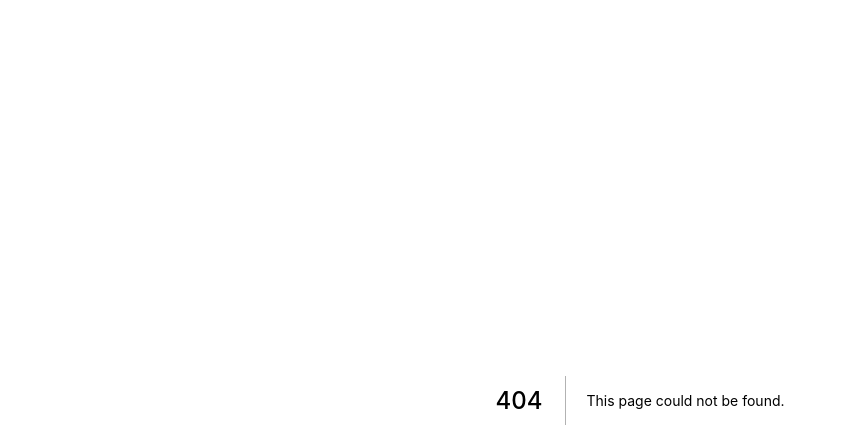
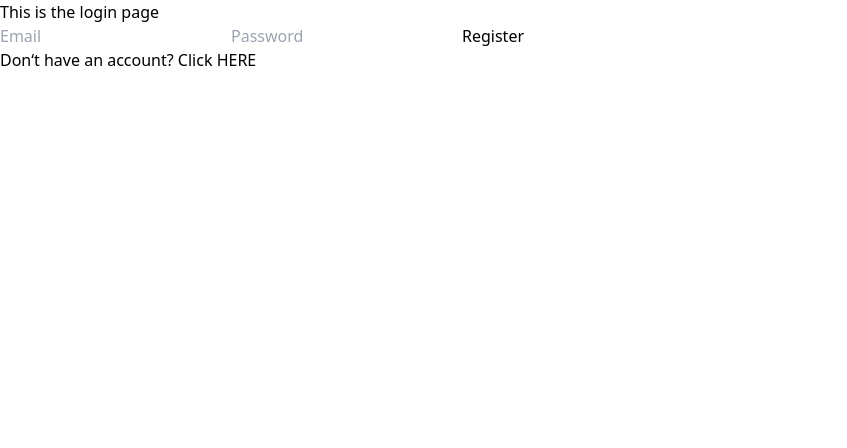
Before and after one commit to jim9112/my-kanban, a Next.js app: page /login in a window 1280 px wide. Before the commit this address had no page. Shown: the top 448 px of the page, without its empty margins (0-847 px from the left). Built offline with nearby package versions, Linux system fonts and the light colour scheme.

Commit message:
add input and signup forms

```diff
--- /dev/null
+++ b/components/login/LoginForm.tsx
@@ -0,0 +1,44 @@
+import React, { useState } from 'react';
+import useUpdateInput from '../../hooks/useUpdateInput';
+
+interface Iprops {
+  setLogin: any;
+}
+
+const LoginForm = ({ setLogin }: Iprops) => {
+  const { formData, updateInput } = useUpdateInput();
+
+  const handleSubmit = (e: React.FormEvent) => {
+    e.preventDefault();
+    console.log(formData);
+  };
+
+  return (
+    <div>
+      <form onSubmit={handleSubmit}>
+        <input
+          type='email'
+          name='email'
+          id='email'
+          placeholder='Email'
+          onChange={updateInput}
+        />
+        <input
+          type='password'
+          name='password'
+          id='password'
+          placeholder='Password'
+          required
+          onChange={updateInput}
+        />
+        <input type='submit' value='Register' />
+      </form>
+      <p>
+        Don&lsquo;t have an account? Click{' '}
+        <button onClick={() => setLogin(false)}>HERE</button>
+      </p>
+    </div>
+  );
+};
+
+export default LoginForm;
--- /dev/null
+++ b/components/login/RegisterForm.tsx
@@ -0,0 +1,59 @@
+import useUpdateInput from '../../hooks/useUpdateInput';
+
+interface Iprops {
+  setLogin: any;
+}
+
+const RegisterForm = ({ setLogin }: Iprops) => {
+  const { formData, updateInput } = useUpdateInput();
+
+  const handleSubmit = (e: React.FormEvent) => {
+    e.preventDefault();
+    console.log(formData);
+  };
+
+  return (
+    <div>
+      <form onSubmit={handleSubmit}>
+        <input
+          type='email'
+          name='email'
+          id='email'
+          placeholder='Email'
+          onChange={updateInput}
+        />
+        <input
+          type='password'
+          name='password'
+          id='password'
+          placeholder='Password'
+          required
+          onChange={updateInput}
+        />
+        <input
+          type='password'
+          name='password2'
+          id='password2'
+          placeholder='Re-Enter Password'
+          required
+          onChange={updateInput}
+        />
+        <input
+          type='text'
+          name='nickname'
+          id='nickname'
+          placeholder='What Would You Like Us To Call You?'
+          required
+          onChange={updateInput}
+        />
+        <input type='submit' value='Register' />
+      </form>
+      <p>
+        Already have an account? Click{' '}
+        <button onClick={() => setLogin(true)}>HERE</button>
+      </p>
+    </div>
+  );
+};
+
+export default RegisterForm;
--- /dev/null
+++ b/hooks/useUpdateInput.ts
@@ -0,0 +1,15 @@
+import { useState } from 'react';
+
+const useUpdateInput = () => {
+  const [formData, setFormData] = useState({});
+
+  const updateInput = (e: React.ChangeEvent) => {
+    const target = e.target as HTMLInputElement;
+    setFormData({ ...formData, [target.name]: target.value });
+    console.log(formData);
+  };
+
+  return { formData, updateInput };
+};
+
+export default useUpdateInput;
--- a/pages/index.tsx
+++ b/pages/index.tsx
@@ -2,8 +2,29 @@
 import Head from 'next/head';
 import Image from 'next/image';
 import iconLight from '../public/assets/logo-dark.svg';
+import { auth } from '../firebaseIndex';
+import { onAuthStateChanged } from 'firebase/auth';
+import { useRouter } from 'next/router';
 
 const Home: NextPage = () => {
+  const router = useRouter();
+
+  // Check if user is logged in
+  onAuthStateChanged(auth, (user) => {
+    if (user) {
+      // User is signed in, see docs for a list of available properties
+      // https://firebase.google.com/docs/reference/js/firebase.User
+      const uid = user.uid;
+      console.log('User is logged in');
+      // ...
+    } else {
+      // User is signed out
+      // Send user to login page
+      console.log('User is not logged in');
+      router.push('/login');
+    }
+  });
+
   return (
     <div>
       <Head>
--- /dev/null
+++ b/pages/login.tsx
@@ -0,0 +1,20 @@
+import { NextPage } from 'next';
+import { useState } from 'react';
+import LoginForm from '../components/login/LoginForm';
+import RegisterForm from '../components/login/RegisterForm';
+
+const Login: NextPage = () => {
+  const [login, setLogin] = useState(true);
+  return (
+    <div>
+      <h1>This is the login page</h1>
+      {login ? (
+        <LoginForm setLogin={setLogin} />
+      ) : (
+        <RegisterForm setLogin={setLogin} />
+      )}
+    </div>
+  );
+};
+
+export default Login;
```
